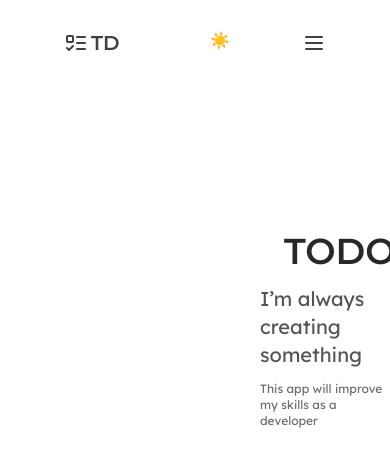
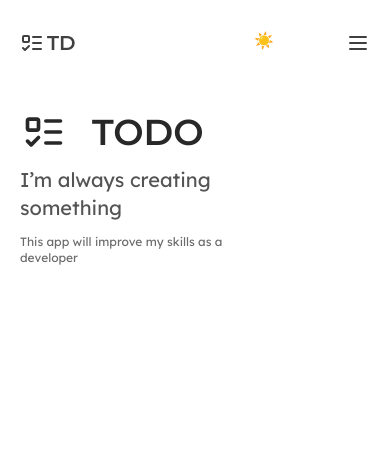
Before and after one commit to JonathanFerreirar/todo, a React (Vite) app: page / in a window 390 px wide. Shown: the top 466 px of the page. Built offline with nearby package versions, Linux system fonts and the light colour scheme; the HTML template or start-up script is replaced by a standard one.

Commit message:
:zap: style:  improve styled on mobile

```diff
--- a/src/App.tsx
+++ b/src/App.tsx
@@ -7,7 +7,7 @@ function App() {
   return (
     <main className="dark:bg-primary-dark h-screen">
       <Navbar />
-      <section className="ml-[260px] mt-[167px]">
+      <section className="md:ml-[260px] md:mt-[167px] sm:ml-16 ml-5 mt-12 ">
         <div className="max-w-[226px] flex flex-col gap-3">
           <div className="flex items-center gap-6">
             <ListTodo className="text-primary-greyDark w-12 h-11 dark:text-primary-light" />
--- a/src/component/Footer.tsx
+++ b/src/component/Footer.tsx
@@ -2,7 +2,7 @@ import { Github, Linkedin, ListTodo } from "lucide-react";
 
 export const Footer = () => {
   return (
-    <footer className="px-16 hidden">
+    <footer className="sm:px-16 px-5 hidden">
       <div className="flex justify-between">
         <section>
           <div className="flex items-center gap-4">
--- a/src/component/Navbar.tsx
+++ b/src/component/Navbar.tsx
@@ -21,7 +21,7 @@ export const Navbar = () => {
   }, []);
 
   return (
-    <header className="flex items-center justify-between px-16 pt-6">
+    <header className="flex items-center justify-between sm:px-16 px-5 pt-6">
       <div className="flex items-center gap-[3px] ">
         <ListTodo className="text-primary-greNew dark:text-primary-light" />
         <p className="text-xl font-monse font-semibold text-primary-greNew dark:text-primary-light">
```
